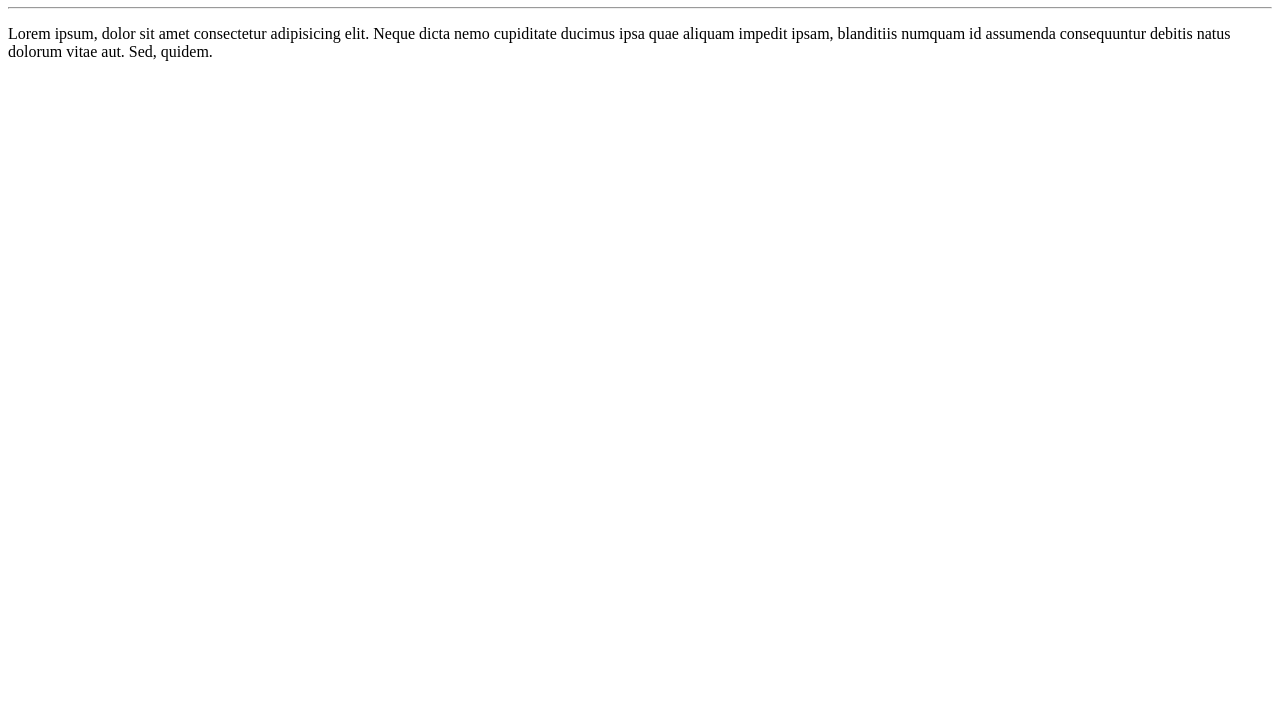
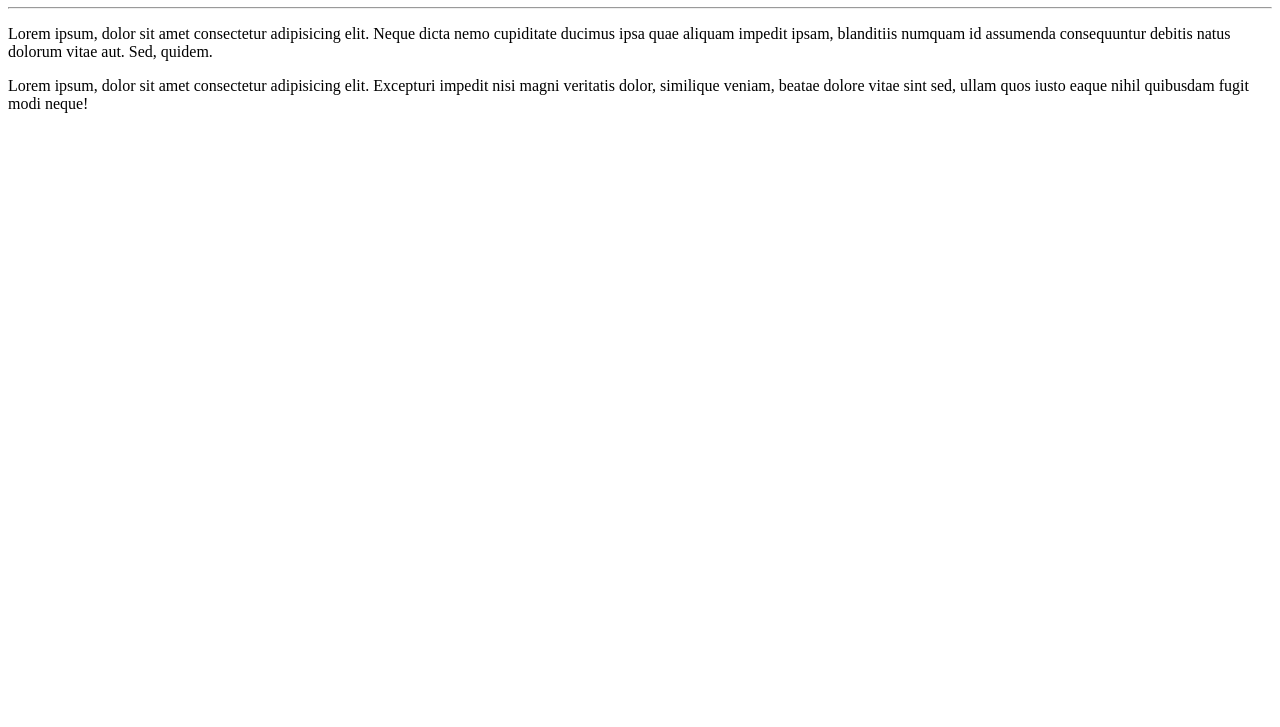
Before and after one commit to olmirjunior/Ola-Mundo, a plain HTML site: page site-exemplo/index.html in a window 1280 px wide. Shown: the part 73-800 px from the top of the page. Drawn offline with Linux system fonts and the light colour scheme.

Commit message:
adicionei um paragrafo

```diff
--- a/site-exemplo/index.html
+++ b/site-exemplo/index.html
@@ -10,5 +10,6 @@
     <h1>Olá, Mundo!</h1>
     <hr>
     <p>Lorem ipsum, dolor sit amet consectetur adipisicing elit. Neque dicta nemo cupiditate ducimus ipsa quae aliquam impedit ipsam, blanditiis numquam id assumenda consequuntur debitis natus dolorum vitae aut. Sed, quidem.</p>
+    <p>Lorem ipsum, dolor sit amet consectetur adipisicing elit. Excepturi impedit nisi magni veritatis dolor, similique veniam, beatae dolore vitae sint sed, ullam quos iusto eaque nihil quibusdam fugit modi neque!</p>
 </body>
 </html>
```
